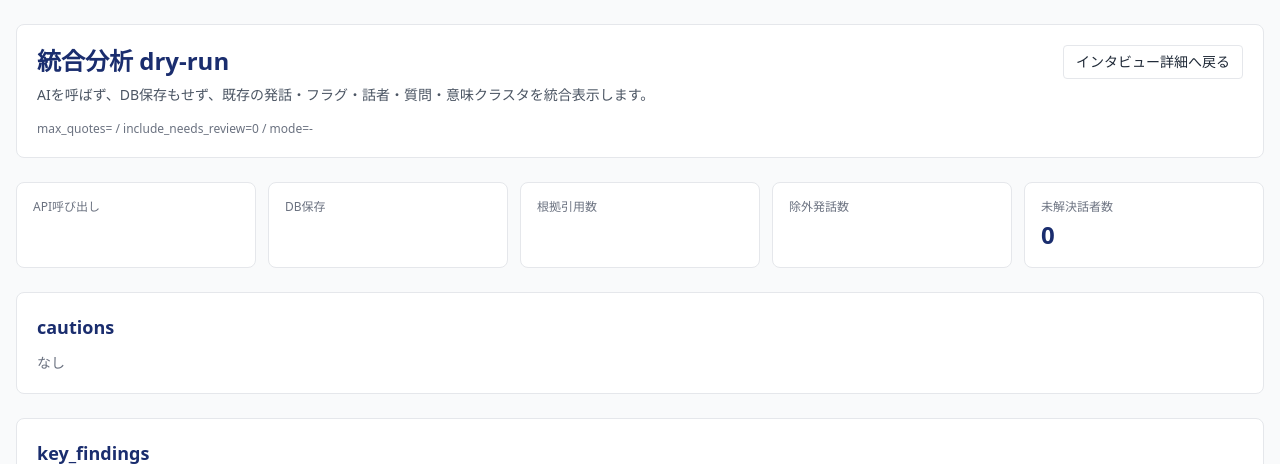
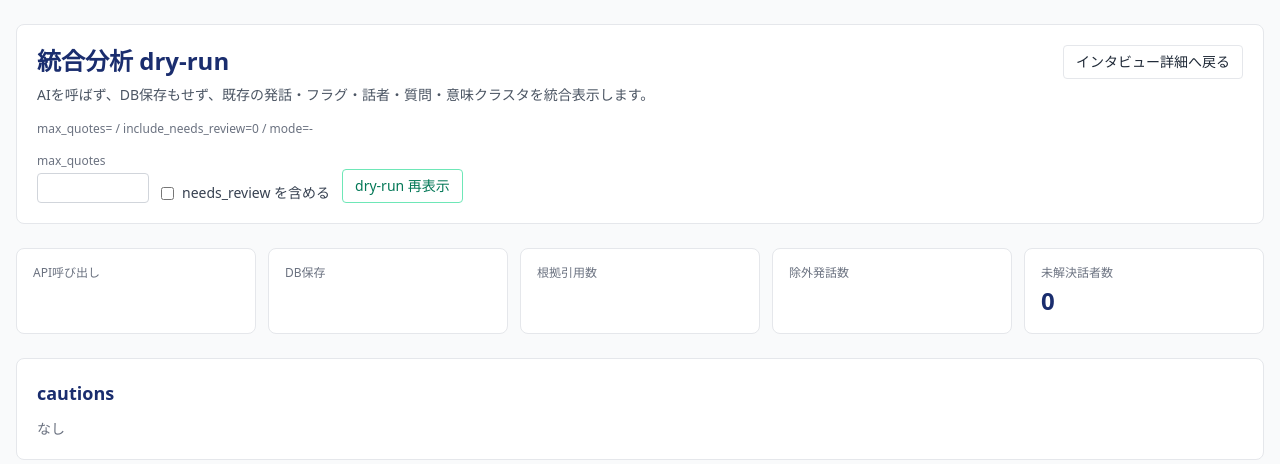
Before and after one commit to hgwd89/qualia_transcript, a Flask app: template templates/interviews/integrated_analysis_preview.html in a window 1280 px wide. Shown: the part 108-572 px from the top of the page. Run offline with Flask 3, Linux system fonts and the light colour scheme; the template is opened without the code that fills it, so the values that code supplies are empty; some libraries are stand-ins or nearby versions.

Commit message:
feat: add integrated preview controls

```diff
--- a/templates/interviews/integrated_analysis_preview.html
+++ b/templates/interviews/integrated_analysis_preview.html
@@ -48,6 +48,23 @@
     <div class="mt-4 text-xs text-gray-500">
       max_quotes={{ max_quotes }} / include_needs_review={{ '1' if include_needs_review else '0' }} / mode={{ payload.mode or '-' }}
     </div>
+    <form method="get" class="mt-4 flex flex-wrap items-end gap-3" data-testid="integrated-preview-controls">
+      <label class="text-sm text-gray-700">
+        <span class="block text-xs text-gray-500 mb-1">max_quotes</span>
+        <input type="number" name="max_quotes" min="1" max="100" value="{{ max_quotes }}"
+               class="w-28 rounded border border-gray-300 px-2 py-1 text-sm">
+      </label>
+      <label class="inline-flex items-center gap-2 text-sm text-gray-700">
+        <input type="checkbox" name="include_needs_review" value="1"
+               {% if include_needs_review %}checked{% endif %}
+               class="rounded border-gray-300">
+        needs_review を含める
+      </label>
+      <button type="submit"
+              class="text-sm text-emerald-700 border border-emerald-300 rounded px-3 py-1.5 hover:bg-emerald-50 transition">
+        dry-run 再表示
+      </button>
+    </form>
   </section>
 
   <section class="grid grid-cols-1 md:grid-cols-5 gap-3">
```
Also changed, not shown: tests/smoke_integrated_analysis_preview_ui.py (+18 -0 lines).
